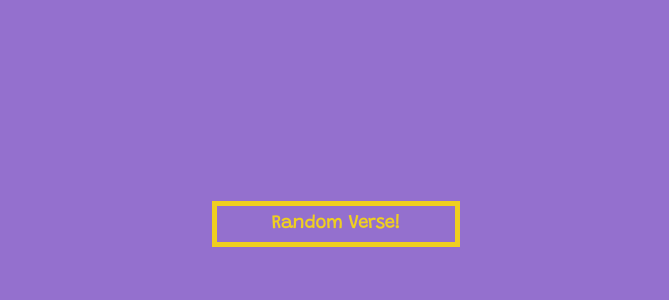
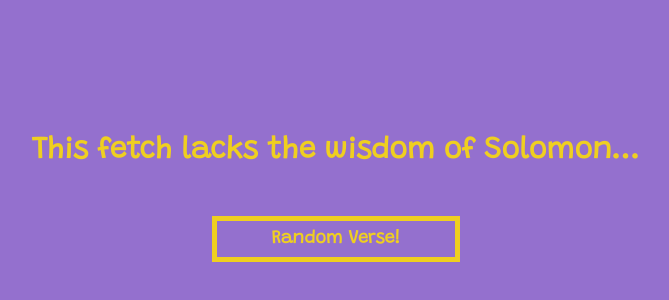
Before and after one commit to ajg7/proverb_generator, a React (Create React App) app: page / in a window 1280 px wide. Shown: the part 196-496 px from the top of the page, without its empty margins (304-973 px from the left). Built offline with nearby package versions, Linux system fonts and the light colour scheme; no server answers.

Commit message:
test: put error in passage div

```diff
--- a/src/components/Verse.js
+++ b/src/components/Verse.js
@@ -6,7 +6,7 @@ const Verse = props => {
     const [verse, setVerse] = useState([]);
     const [translation, setTranslation] = useState("");
     const [loading, setLoading] = useState(true);
-    // const [error, setError] = useState(false);
+    const [error, setError] = useState(false);
 
 
     const clickHandler = () => {
@@ -23,7 +23,7 @@ const Verse = props => {
             })
             .catch(error => {
                 console.log(error)
-                // setError(true);
+                setError(true);
                 setLoading(false);
             })
     }
@@ -36,8 +36,8 @@ const Verse = props => {
         <>
             <div className="verse-card">
                 {loading ? <div className="loading-message">Loading Verse....</div> : null}
-                {/*{error ? <div className="error-message">This fetch lacks the wisdom of Solomon...</div> : null}*/}
                 <div className="passage">
+                    {error ? <div className="error-message">This fetch lacks the wisdom of Solomon...</div> : null}
                     <h2>{passage}</h2>
                 </div>
                 <div className="verse-title">
```
